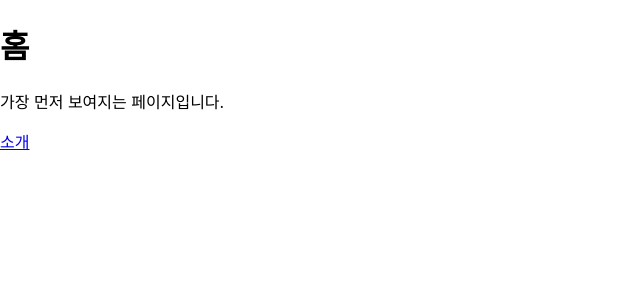
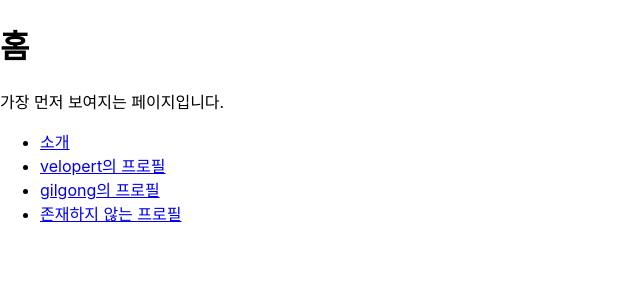
Before and after one commit to heyimcsy/immer, a React (Create React App) app: page / in a window 1280 px wide. Shown: the top 300 px of the page, without its empty margins (0-640 px from the left). Built offline with nearby package versions, Linux system fonts and the light colour scheme.

Commit message:
make parameter

```diff
--- a/src/App.js
+++ b/src/App.js
@@ -2,6 +2,7 @@ import './App.css';
 import { Route, Routes } from 'react-router-dom';
 import Home from './pages/Home';
 import About from './pages/About';
+import Profile from './pages/Profile';
 
 const App = () => {
 
@@ -9,6 +10,7 @@ const App = () => {
     <Routes>
       <Route path="/" element={<Home/>}/>
       <Route path="/about" element={<About/>}/>
+      <Route path="/profiles/:username" element={<Profile/>}/>
     </Routes>
   );
 }
--- a/src/pages/Home.js
+++ b/src/pages/Home.js
@@ -5,7 +5,20 @@ const Home = () => {
     <div>
       <h1>홈</h1>
       <p>가장 먼저 보여지는 페이지입니다.</p>
-      <Link to="/about">소개</Link>
+      <ul>
+        <li>
+          <Link to="/about">소개</Link>
+        </li>
+        <li>
+          <Link to="/profiles/velopert">velopert의 프로필</Link>
+        </li>
+        <li>
+          <Link to="/profiles/gildong">gilgong의 프로필</Link>
+        </li>
+        <li>
+          <Link to="/profiles/void">존재하지 않는 프로필</Link>
+        </li>
+      </ul>
     </div>
   )
 }
```
